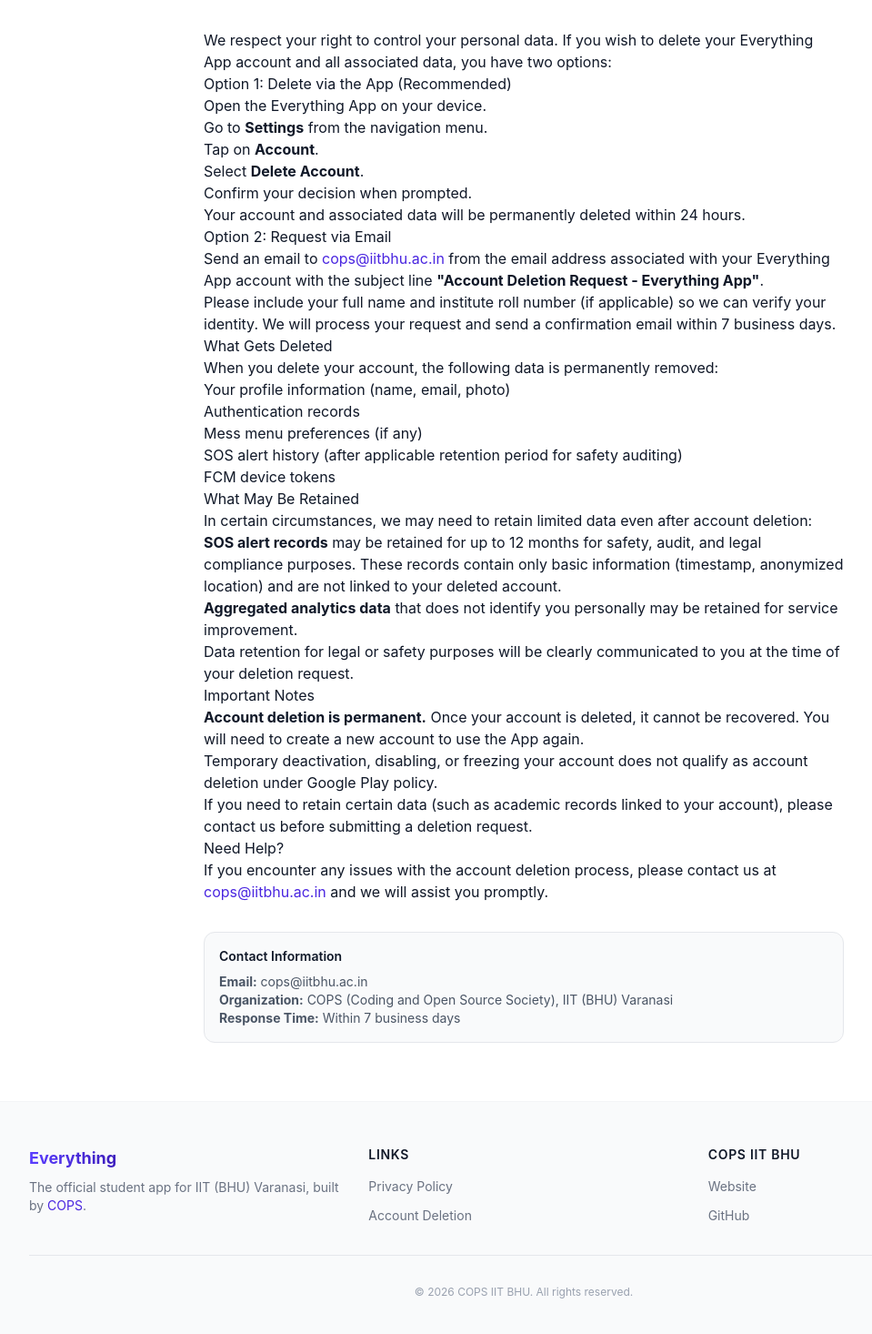
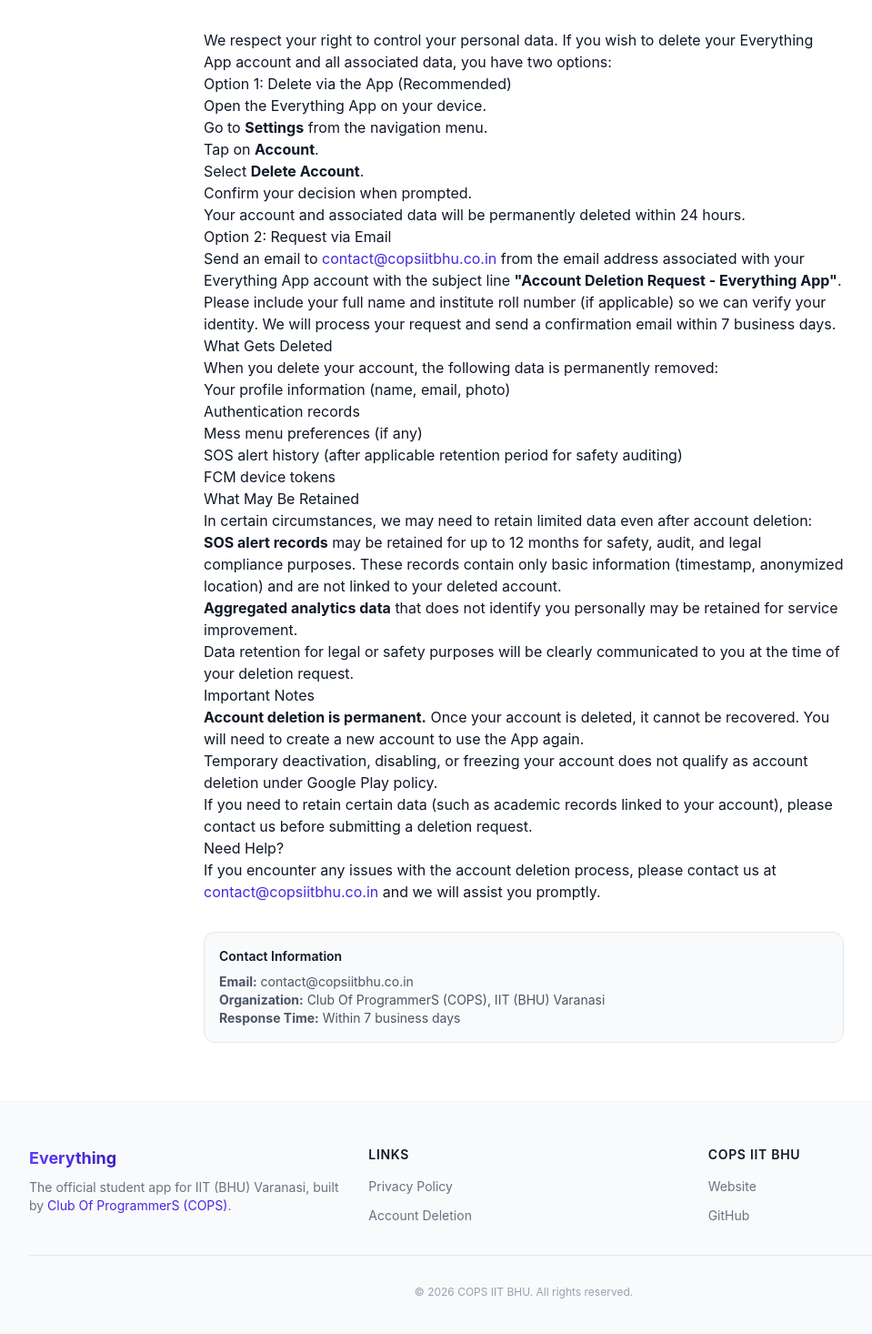
Before and after one commit to Jayesh-Dev21/everything-app, a React (Vite) app: page /delete-account in a window 1280 px wide. Shown: the part 196-1662 px from the top of the page at 91% size, without its empty margins (64-1023 px from the left). Built offline with nearby package versions, Linux system fonts and the light colour scheme.

Commit message:
Fix org name to Club Of ProgrammerS (COPS) and update contact email

```diff
--- a/src/components/Footer.tsx
+++ b/src/components/Footer.tsx
@@ -17,7 +17,7 @@
                 rel="noopener noreferrer"
                 className="text-cops-600 hover:underline"
               >
-                COPS
+                Club Of ProgrammerS (COPS)
               </a>
               .
             </p>
--- a/src/pages/DeleteAccount.tsx
+++ b/src/pages/DeleteAccount.tsx
@@ -26,8 +26,8 @@
           <h2>Option 2: Request via Email</h2>
           <p>
             Send an email to{' '}
-            <a href="mailto:cops@iitbhu.ac.in" className="text-cops-600 hover:underline">
-              cops@iitbhu.ac.in
+            <a href="mailto:contact@copsiitbhu.co.in" className="text-cops-600 hover:underline">
+              contact@copsiitbhu.co.in
             </a>{' '}
             from the email address associated with your Everything App account with the subject
             line <strong>"Account Deletion Request - Everything App"</strong>.
@@ -89,8 +89,8 @@
           <h2>Need Help?</h2>
           <p>
             If you encounter any issues with the account deletion process, please contact us at{' '}
-            <a href="mailto:cops@iitbhu.ac.in" className="text-cops-600 hover:underline">
-              cops@iitbhu.ac.in
+            <a href="mailto:contact@copsiitbhu.co.in" className="text-cops-600 hover:underline">
+              contact@copsiitbhu.co.in
             </a>{' '}
             and we will assist you promptly.
           </p>
@@ -98,8 +98,8 @@
           <div className="mt-8 p-4 bg-gray-50 rounded-xl border border-gray-200">
             <h3 className="text-sm font-semibold text-gray-900">Contact Information</h3>
             <ul className="mt-2 text-sm text-gray-600">
-              <li><strong>Email:</strong> cops@iitbhu.ac.in</li>
-              <li><strong>Organization:</strong> COPS (Coding and Open Source Society), IIT (BHU) Varanasi</li>
+              <li><strong>Email:</strong> contact@copsiitbhu.co.in</li>
+              <li><strong>Organization:</strong> Club Of ProgrammerS (COPS), IIT (BHU) Varanasi</li>
               <li><strong>Response Time:</strong> Within 7 business days</li>
             </ul>
           </div>
--- a/src/pages/Landing.tsx
+++ b/src/pages/Landing.tsx
@@ -66,7 +66,7 @@
         <div className="relative max-w-6xl mx-auto px-4 sm:px-6 lg:px-8 py-24 sm:py-32">
           <div className="text-center max-w-3xl mx-auto">
             <div className="inline-flex items-center gap-2 px-3 py-1 bg-cops-100 rounded-full text-cops-700 text-xs font-medium mb-6">
-              Built by COPS IIT BHU
+              Built by Club Of ProgrammerS (COPS) IIT BHU
             </div>
             <h1 className="text-4xl sm:text-5xl lg:text-6xl font-extrabold text-gray-900 tracking-tight leading-tight">
               Everything{' '}
--- a/src/pages/Privacy.tsx
+++ b/src/pages/Privacy.tsx
@@ -9,7 +9,7 @@
 
         <div className="mt-8 prose prose-gray max-w-none">
           <p>
-            This Privacy Policy describes how COPS IIT BHU ("we," "us," or "our") collects, uses,
+            This Privacy Policy describes how Club Of ProgrammerS IIT BHU ("we," "us," or "our") collects, uses,
             and shares your personal information when you use the Everything App (the "App"). By
             using the App, you agree to the collection and use of information in accordance with
             this policy.
@@ -226,12 +226,12 @@
           <ul>
             <li>
               <strong>Email:</strong>{' '}
-              <a href="mailto:cops@iitbhu.ac.in" className="text-cops-600 hover:underline">
-                cops@iitbhu.ac.in
+              <a href="mailto:contact@copsiitbhu.co.in" className="text-cops-600 hover:underline">
+                contact@copsiitbhu.co.in
               </a>
             </li>
             <li>
-              <strong>Organization:</strong> COPS (Coding and Open Source Society), IIT (BHU)
+              <strong>Organization:</strong> Club Of ProgrammerS (COPS), IIT (BHU)
               Varanasi
             </li>
             <li>
```
